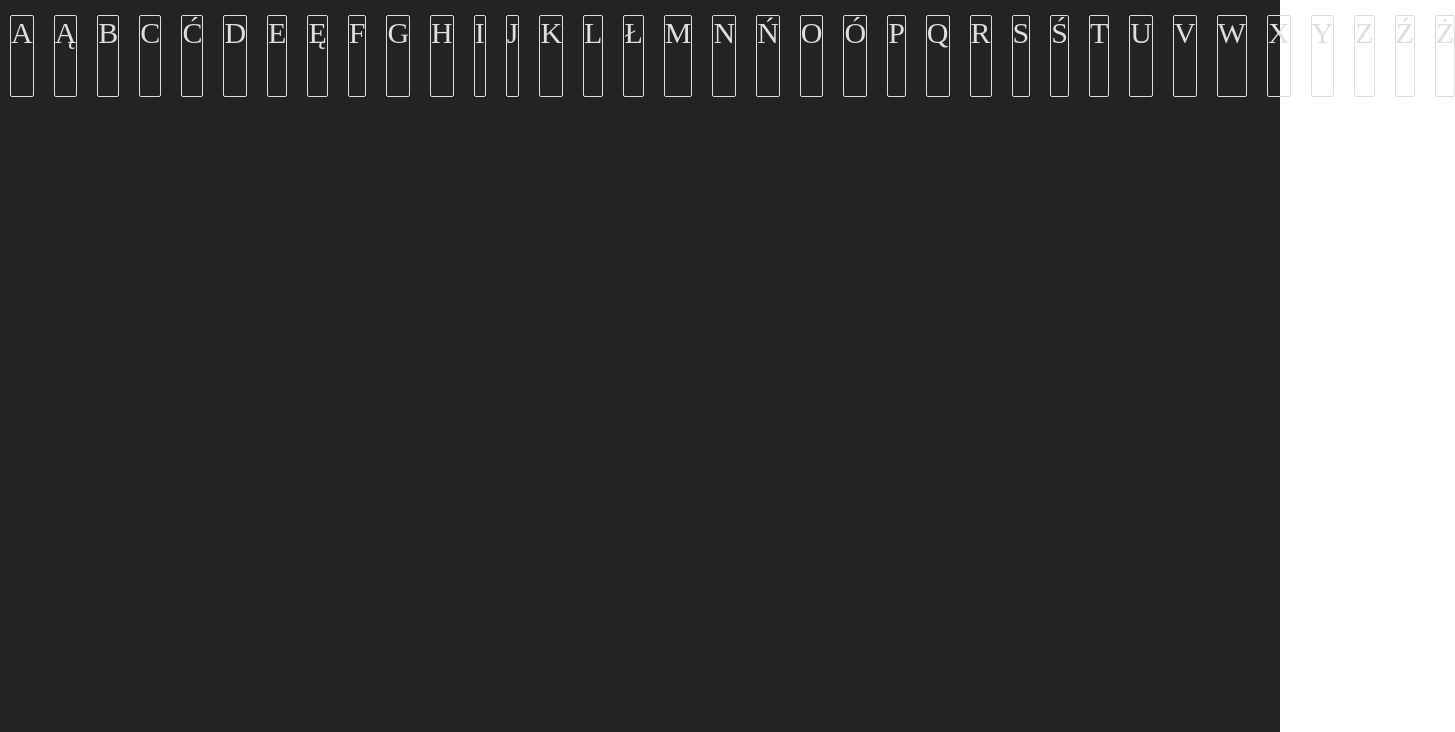
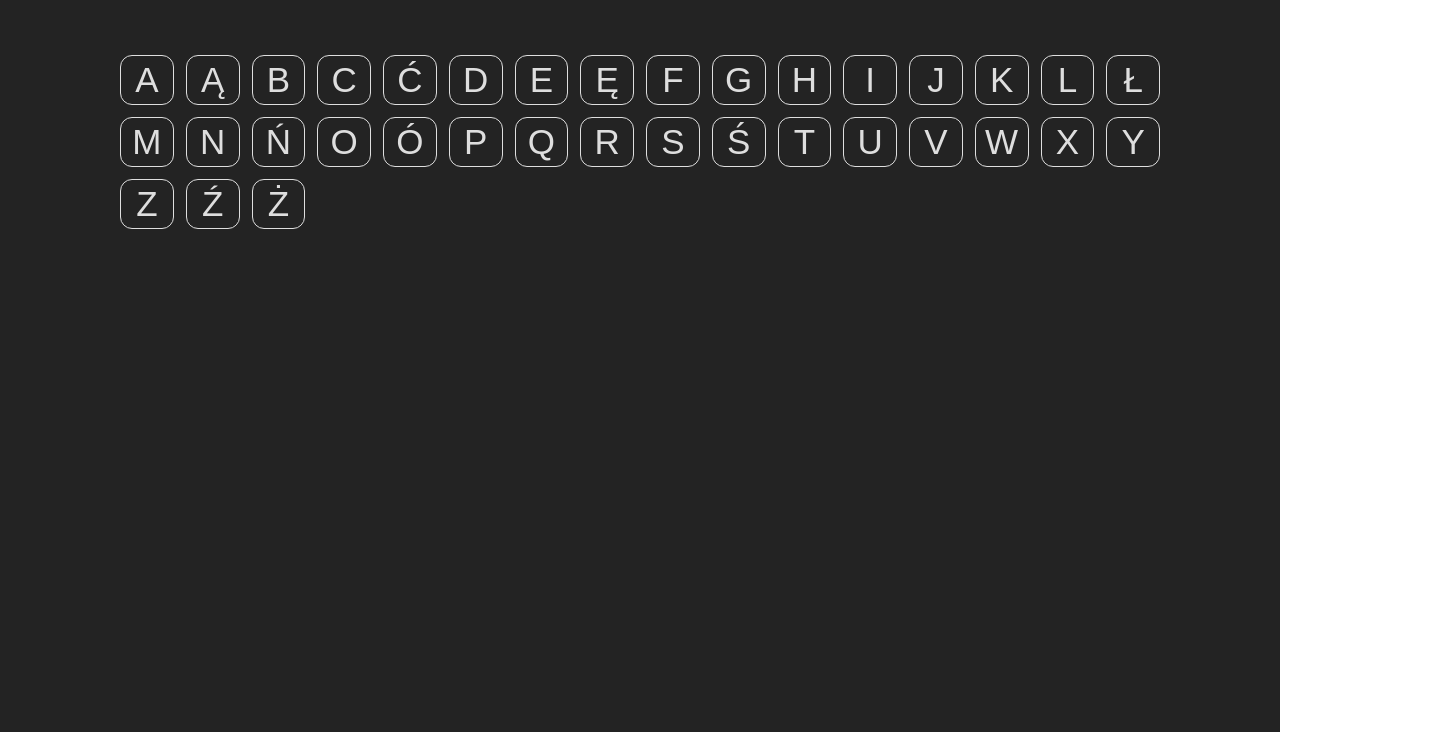
Before and after one commit to DominikDR/GallowsGame, a React app: page / in a window 1280 px wide. Shown: the part 68-800 px from the top of the page, 1455 px wide, since content can reach past the window. Built offline with nearby package versions, Linux system fonts and the light colour scheme; no server answers.

Commit message:
Improve Alphabet displayed, transition to grid there

```diff
--- a/src/components/Alphabet/Alphabet.css
+++ b/src/components/Alphabet/Alphabet.css
@@ -1,4 +1,9 @@
 .alphabet {
-    display: flex;
-    flex-direction: row;
+    display: grid;
+    padding: 50px 120px;
+    margin: 0 auto;
+    max-width: 1105px;
+    grid-template-columns: repeat(auto-fill, minmax(50px, 1fr));
+    grid-auto-rows: 50px;
+    grid-gap: 12px;
 }
--- a/src/components/Alphabet/Letter/Letter.css
+++ b/src/components/Alphabet/Letter/Letter.css
@@ -1,10 +1,10 @@
 .letter {
-    width: 80px;
-    height: 80px;
+    display: flex;
+    align-items: center;
+    justify-content: center;
     border: 1px solid #dedede;
-    border-radius: 2px;
+    border-radius: 12px;
     color: #dedede;
-    font-size: 30px;
-    margin: 10px;
+    font-size: 35px;
     cursor: pointer;
 }
--- a/src/components/App/App.css
+++ b/src/components/App/App.css
@@ -4,4 +4,5 @@
 .mainPage {
     min-height: 100vh;
     background-color: #232323;
+    font-family: Arial, Helvetica, sans-serif;
 }
```
